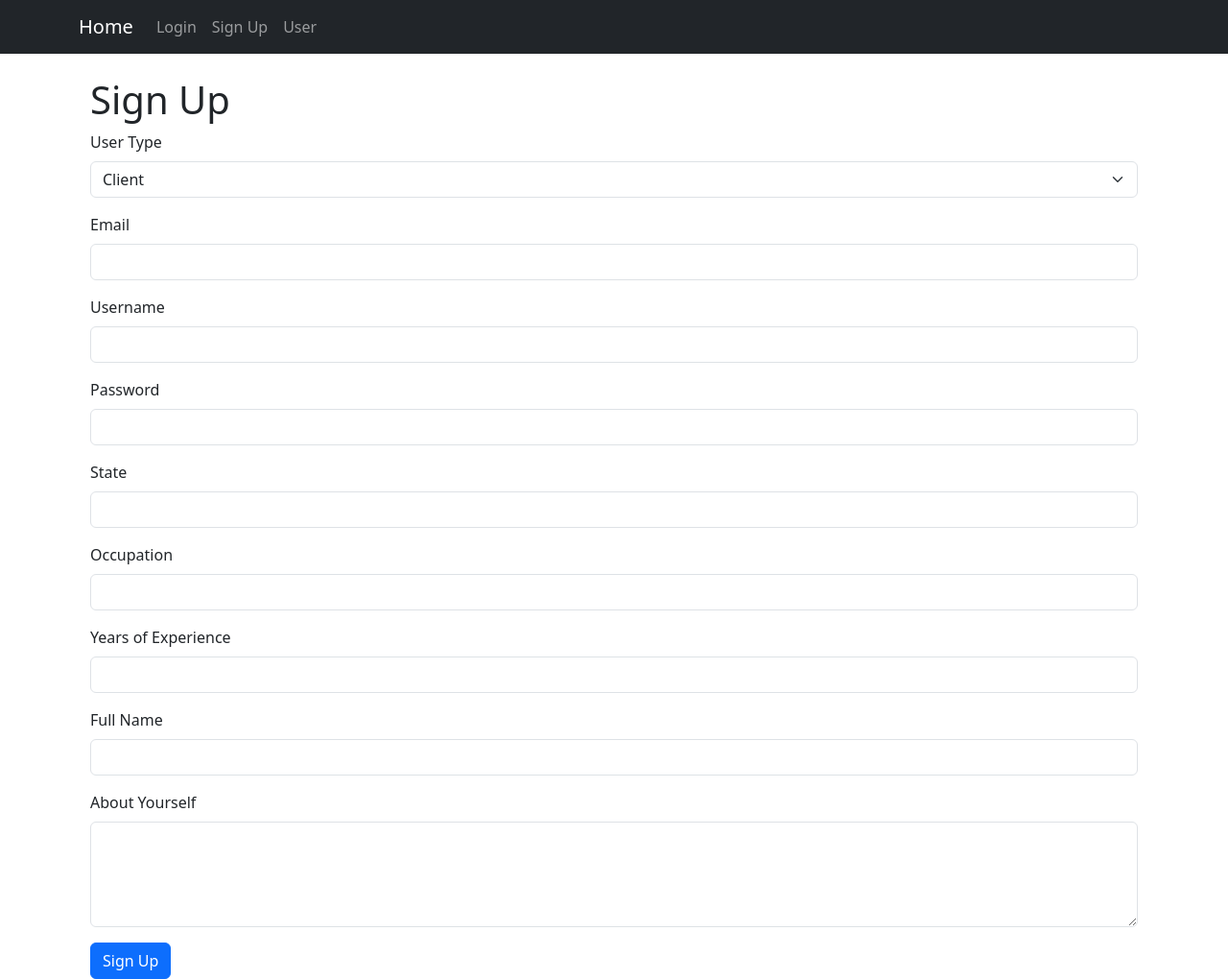
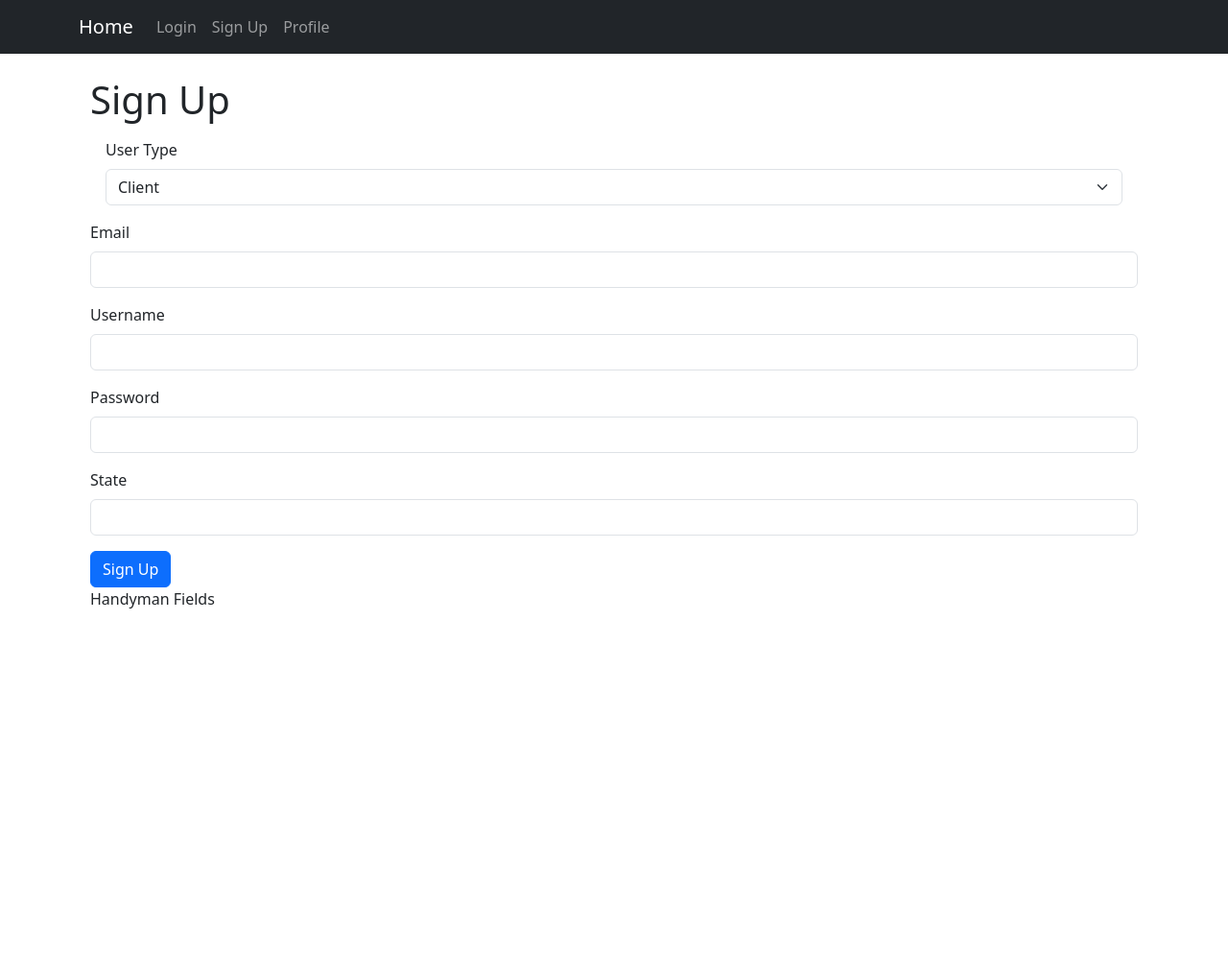
Before and after one commit to kfirleva217/Haltura, a Flask app: page /signup in a window 1280 px wide. Shown: the whole page at 96% size. After the commit the page ends 634 px from the top, so only its background shows below. Run offline with Flask 3, Linux system fonts and the light colour scheme.

Commit message:
nav bar works look on the header scroll down to the home.html

```diff
--- a/routes/index.py
+++ b/routes/index.py
@@ -1,5 +1,7 @@
+import hashlib
+
 from app import app, mysql
-from flask import render_template, request, redirect, url_for
+from flask import render_template, request, redirect, url_for, session
 
 
 @app.route('/')
@@ -7,41 +9,84 @@ def index():
     return render_template('home.html')
 
 
-@app.route('/login', methods=['GET'])
+@app.route('/login', methods=['GET', 'POST'])
 def login():
+    if request.method == 'POST':
+        username = request.form['username']
+        password = request.form['password']
+
+        cur = mysql.connection.cursor()
+        cur.execute("SELECT username, password, user_type FROM client WHERE username = %s", (username,))
+        client = cur.fetchone()
+
+        if not client:
+            cur.execute("SELECT username, password, user_type FROM handyman WHERE username = %s", (username,))
+            handyman = cur.fetchone()
+            cur.close()
+
+            if handyman and handyman[1] == hashlib.sha256(password.encode()).hexdigest():
+                session['username'] = handyman[0]
+                session['user_type'] = handyman[2]
+                return redirect(url_for('profile'))
+            else:
+                return "Invalid credentials. Please try again."
+        else:
+            cur.close()
+            if client and client[1] == hashlib.sha256(password.encode()).hexdigest():
+                session['username'] = client[0]
+                session['user_type'] = client[2]
+                return redirect(url_for('profile'))
+            else:
+                return "Invalid credentials. Please try again."
+
+    # Add a return statement in case the request method is GET
     return render_template('login.html')
+
+
+@app.route('/profile')
+def profile():
+    user_id = 1
+    conn = mysql.connection
+    cursor = conn.cursor()
+    cursor.execute(f"SELECT * FROM handyman WHERE user_id = {user_id}")
+    user = cursor.fetchone()
+    cursor.close()
+    conn.close()
+
+    if user:
+        return render_template('profile.html', user=user)
+    else:
+        return "User not found"
 
 
 @app.route('/signup', methods=['GET', 'POST'])
 def signup():
     if request.method == 'POST':
         user_type = request.form['user-type']
-        email = request.form['email']
-        username = request.form['username']
-        password = request.form['password']
-        state = request.form['state']
-        full_name = request.form['full-name']
-        about_yourself = request.form['about-yourself']
-        occupation = request.form.get('occupation', None)
-        experience = request.form.get('experience', None)
         conn = mysql.connection
         cursor = conn.cursor()
-
-        if user_type == 'client':
-            sql = f"INSERT INTO users(email,username) VALUES('{email}','{ username}')"
+        if user_type == 'handyman':
+            email = request.form['email']
+            username = request.form['username']
+            password = request.form['password']
+            state = request.form['state']
+            full_name = request.form['full-name']
+            about_yourself = request.form['about-yourself']
+            occupation = request.form.get('occupation', None)
+            experience = request.form.get('experience', None)
+            sql = f"INSERT INTO handyman (email, username, password, state, occupation, experience, full_name, about_yourself) VALUES ('{email}', '{username}', '{password}', '{state}', '{occupation}', '{experience}', '{full_name}', '{about_yourself}')"
         else:
-            sql = f"INSERT INTO users(email,username) VALUES('{email}','{username}')"
+            email = request.form['email']
+            username = request.form['username']
+            password = request.form['password']
+            state = request.form['state']
+            print('2')
+            sql = f"INSERT INTO clients (email, username, password, state) VALUES ('{email}', '{username}', '{password}', '{state}')"
 
         cursor.execute(sql)
         conn.commit()
         cursor.close()
         conn.close()
-
-        return "User registered successfully!"  # Move this line outside the 'else' block
-
-        conn.commit()
-        cursor.close()
-        conn.close()
-        return redirect('/home')
+        return redirect(url_for('profile'))
 
     return render_template('signup.html')
--- a/templates/base.html
+++ b/templates/base.html
@@ -22,7 +22,7 @@
                         <a class="nav-link" href="/signup">Sign Up</a>
                     </li>
                     <li class="nav-item">
-                        <a class="nav-link" href="/users">User</a>
+                        <a class="nav-link" href="/profile">Profile</a>
                     </li>
                 </ul>
             </div>
--- a/templates/signup.html
+++ b/templates/signup.html
@@ -3,8 +3,8 @@
 {% block content %}
 <div class="container">
     <h1>Sign Up</h1>
-    <form action="/signup" method="POST">
-        <div class="mb-3">
+        <form action="/signup" method="POST">
+        <div class="m-3">
             <label for="user-type" class="form-label">User Type</label>
             <select class="form-select" id="user-type" name="user-type" onchange="showFields()">
                 <option value="client">Client</option>
@@ -12,8 +12,9 @@
             </select>
         </div>
 
-        <div id="client-fields">
-            <!-- Fields for Client -->
+        <div id="formFileds">
+
+                 <div id="client-fields">
             <div class="mb-3">
                 <label for="client-email" class="form-label">Email</label>
                 <input type="email" class="form-control" id="client-email" name="email" required>
@@ -27,57 +28,88 @@
                 <input type="password" class="form-control" id="client-password" name="password" required>
             </div>
             <div class="mb-3">
-                <label for="state" class="form-label">State</label>
-                <input type="text" class="form-control" id="state" name="state" required>
+                <label for="client-state" class="form-label">State</label>
+                <input type="text" class="form-control" id="client-state" name="state" required>
             </div>
         </div>
+                <button type="submit" class="btn btn-primary">Sign Up</button>
+        </div>
+<!--            old version-->
+        <!-- Client Fields -->
 
-        <div id="handyman-fields" st yle="display: none;">
-            <!-- Fields for Handyman -->
-<!--            <div class="mb-3">-->
-<!--                <label for="email" class="form-label">Email</label>-->
-<!--                <input type="email" class="form-control" id="email" name="em ail" required>-->
-<!--            </div>-->
-<!--            <div class="mb-3">-->
-<!--                <label for="username" class="form-label">Username</label>-->
-<!--                <input type="text" class="form-control" id="username" name="username" required>-->
-<!--            </div>-->
-<!--            <div class="mb-3">-->
-<!--                <label for="password" class="form-label">Password</label>-->
-<!--                <input type="password" class="form-control" id="password" name="password" required>-->
-<!--            </div>-->
-            <div class="mb-3">
-                <label for="occupation" class="form-label">Occupation</label>
-                <input type="text" class="form-control" id="occupation" name="occupation">
-            </div>
-            <div class="mb-3">
-                <label for="experience" class="form-label">Years of Experience</label>
-                <input type="number" class="form-control" id="experience" name="experience">
-            </div>
-            <div class="mb-3">
-                <label for="full-name" class="form-label">Full Name</label>
-                <input type="text" class="form-control" id="full-name" name="full-name" required>
-            </div>
-            <div class="mb-3">
-                <label for="about-yourself" class="form-label">About Yourself</label>
-                <textarea class="form-control" id="about-yourself" name="about-yourself" rows="4"></textarea>
-            </div>
-        </div>
-        <!-- ... existing form code ... -->
 
-        <button type="submit" class="btn btn-primary">Sign Up</button>
+         Handyman Fields
+
     </form>
 </div>
 
 <script>
+    function sub(){
+    console.log("submiting")
+    }
     function showFields() {
         var userType = document.getElementById("user-type").value;
         if (userType === "handyman") {
-            document.getElementById("handyman-fields").style.display = "block";
-            document.getElementById("client-fields").style.display = "none";
+        document.querySelector("#formFileds").innerHTML =`
+ <div id="handyman-fields">
+            <div class="mb-3">
+                <label for="handyman-email" class="form-label">Email</label>
+                <input type="email" class="form-control" id="handyman-email" name="email" required>
+            </div>
+            <div class="mb-3">
+                <label for="handyman-username" class="form-label">Username</label>
+                <input type="text" class="form-control" id="handyman-username" name="username" required>
+            </div>
+              <div class="mb-3">
+                <label for="handyman-state" class="form-label">state</label>
+                <input type="text" class="form-control" id="handyman-state" name="state" required>
+            </div>
+            <div class="mb-3">
+                <label for="handyman-password" class="form-label">Password</label>
+                <input type="password" class="form-control" id="handyman-password" name="password" required>
+            </div>
+            <div class="mb-3">
+                <label for="handyman-occupation" class="form-label">Occupation</label>
+                <input type="text" class="form-control" id="handyman-occupation" name="occupation">
+            </div>
+            <div class="mb-3">
+                <label for="handyman-experience" class="form-label">Years of Experience</label>
+                <input type="number" class="form-control" id="handyman-experience" name="experience">
+            </div>
+            <div class="mb-3">
+                <label for="handyman-full-name" class="form-label">Full Name</label>
+                <input type="text" class="form-control" id="handyman-full-name" name="full-name" required>
+            </div>
+            <div class="mb-3">
+                <label for="handyman-about-yourself" class="form-label">About Yourself</label>
+                <textarea class="form-control" id="handyman-about-yourself" name="about-yourself" rows="4"></textarea>
+            </div>
+        </div>
+
+        <button type="submit" class="btn btn-primary">Sign Up</button>
+        `;
         } else {
-            document.getElementById("handyman-fields").style.display = "none";
-            document.getElementById("client-fields").style.display = "block";
+                document.querySelector("#formFileds").innerHTML =`
+                 <div id="client-fields">
+            <div class="mb-3">
+                <label for="client-email" class="form-label">Email</label>
+                <input type="email" class="form-control" id="client-email" name="email" required>
+            </div>
+            <div class="mb-3">
+                <label for="client-username" class="form-label">Username</label>
+                <input type="text" class="form-control" id="client-username" name="username" required>
+            </div>
+            <div class="mb-3">
+                <label for="client-password" class="form-label">Password</label>
+                <input type="password" class="form-control" id="client-password" name="password" required>
+            </div>
+            <div class="mb-3">
+                <label for="client-state" class="form-label">State</label>
+                <input type="text" class="form-control" id="client-state" name="state" required>
+            </div>
+        </div>
+                <button type="submit" class="btn btn-primary">Sign Up</button>
+                `
         }
     }
 </script>
```
